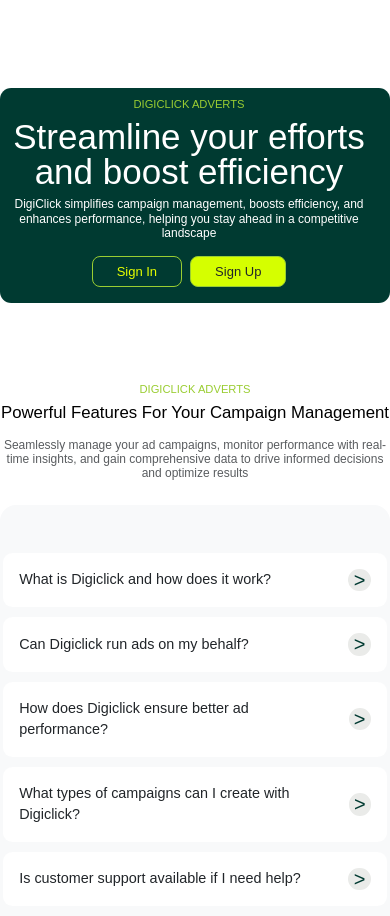
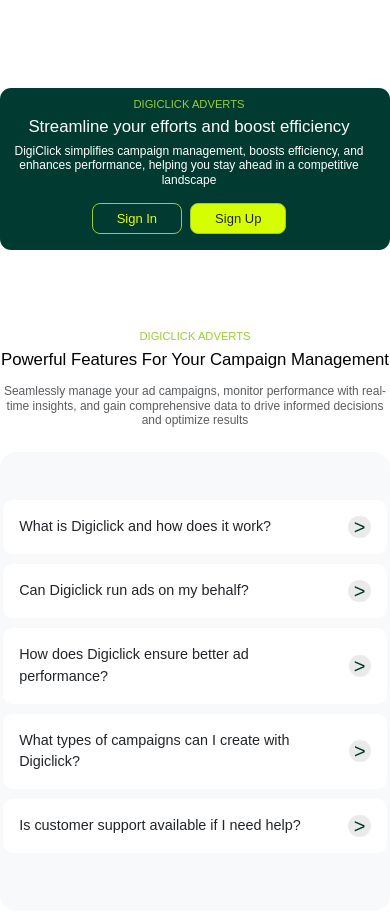
Before and after one commit to digiclickads/website, a plain HTML site: page index.html in a window 390 px wide. Shown: the part 3483-4399 px from the top of the page. Drawn offline with nearby package versions, Linux system fonts and the light colour scheme.

Commit message:
Update style.css
changed intro2 font size

```diff
--- a/style.css
+++ b/style.css
@@ -786,7 +786,7 @@ body {
 
         .intro2 {
           /* add color */
-          font-size: 1.05;
+          font-size: 1.05rem;
           color: white;
           font-weight: 500;
         }
```
